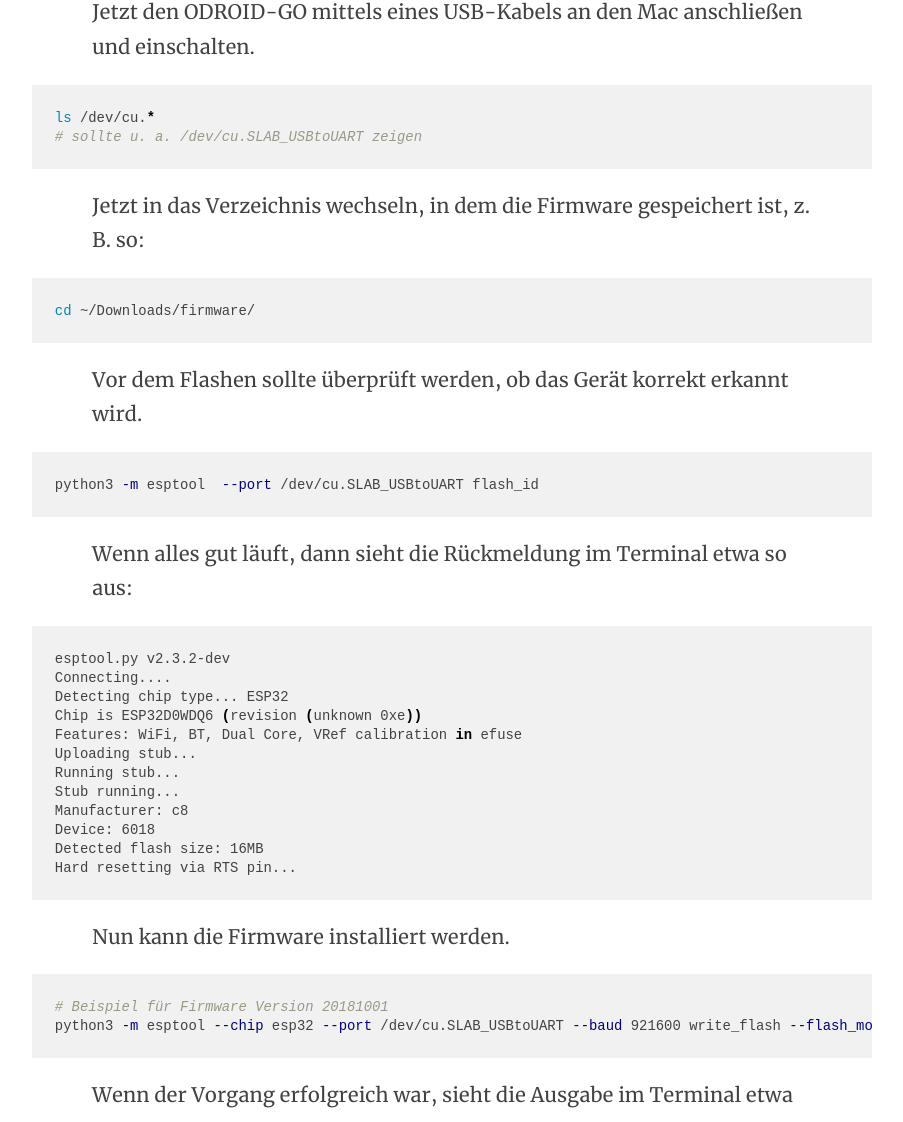
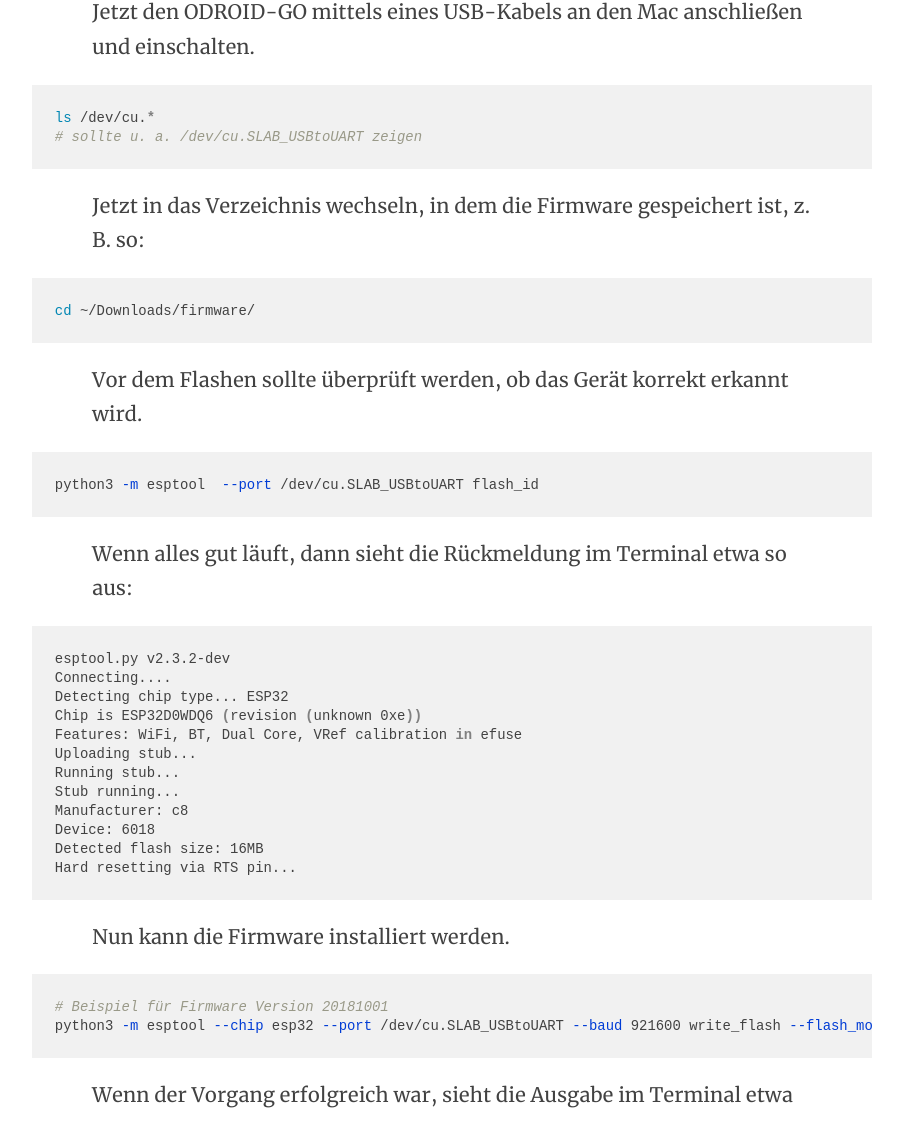
Before and after one commit to marc2o/marc2o.github.io, a Jekyll site: the page built from _posts/2019-04-17-ODROID-GO-Der-Spielspass-Bausatz.md, in a window 1280 px wide. Shown: the part 5206-6328 px from the top of the page, without its empty margins (188-1091 px from the left). Built offline with Jekyll 4.4.1, drawn with Linux system fonts in a browser that asks for light colours.

Commit message:
Update article.css

```diff
--- a/assets/css/article.css
+++ b/assets/css/article.css
@@ -512,30 +512,31 @@
 
 /* rouge Github theme */
 .highlight .c { color: #999988; font-style: italic } /* Comment */
-.highlight .k { color: #000000; font-weight: bold } /* Keyword */
-.highlight .o { color: #000000; font-weight: bold } /* Operator */
+.highlight .k { color: #808080; font-weight: bold } /* Keyword */
+.highlight .m { color: #009999 } /* Literal.Number */
+.highlight .o { color: #808080; font-weight: bold } /* Operator */
+.highlight .s { color: #d01040 } /* Literal.String */
+.highlight .w { color: #bbbbbb } /* Text.Whitespace */
 .highlight .cm { color: #999988; font-style: italic } /* Comment.Multiline */
 .highlight .cp { color: #999999; font-weight: bold; font-style: italic } /* Comment.Preproc */
 .highlight .c1 { color: #999988; font-style: italic } /* Comment.Single */
 .highlight .cs { color: #999999; font-weight: bold; font-style: italic } /* Comment.Special */
-.highlight .gd { color: #000000; } /* Generic.Deleted */
-.highlight .ge { color: #000000; font-style: italic } /* Generic.Emph */
+.highlight .gd { color: #808080; } /* Generic.Deleted */
+.highlight .ge { color: #808080; font-style: italic } /* Generic.Emph */
 .highlight .gr { color: #aa0000 } /* Generic.Error */
 .highlight .gh { color: #999999 } /* Generic.Heading */
-.highlight .gi { color: #000000; } /* Generic.Inserted */
+.highlight .gi { color: #808080; } /* Generic.Inserted */
 .highlight .go { color: #888888 } /* Generic.Output */
 .highlight .gp { color: #555555 } /* Generic.Prompt */
 .highlight .gs { font-weight: bold } /* Generic.Strong */
 .highlight .gu { color: #aaaaaa } /* Generic.Subheading */
 .highlight .gt { color: #aa0000 } /* Generic.Traceback */
-.highlight .kc { color: #000000; font-weight: bold } /* Keyword.Constant */
-.highlight .kd { color: #000000; font-weight: bold } /* Keyword.Declaration */
-.highlight .kn { color: #000000; font-weight: bold } /* Keyword.Namespace */
-.highlight .kp { color: #000000; font-weight: bold } /* Keyword.Pseudo */
-.highlight .kr { color: #000000; font-weight: bold } /* Keyword.Reserved */
+.highlight .kc { color: #808080; font-weight: bold } /* Keyword.Constant */
+.highlight .kd { color: #808080; font-weight: bold } /* Keyword.Declaration */
+.highlight .kn { color: #808080; font-weight: bold } /* Keyword.Namespace */
+.highlight .kp { color: #808080; font-weight: bold } /* Keyword.Pseudo */
+.highlight .kr { color: #808080; font-weight: bold } /* Keyword.Reserved */
 .highlight .kt { color: #445588; font-weight: bold } /* Keyword.Type */
-.highlight .m { color: #009999 } /* Literal.Number */
-.highlight .s { color: #d01040 } /* Literal.String */
 .highlight .na { color: #008080 } /* Name.Attribute */
 .highlight .nb { color: #0086B3 } /* Name.Builtin */
 .highlight .nc { color: #445588; font-weight: bold } /* Name.Class */
@@ -546,10 +547,9 @@
 .highlight .nf { color: #990000; font-weight: bold } /* Name.Function */
 .highlight .nl { color: #990000; font-weight: bold } /* Name.Label */
 .highlight .nn { color: #555555 } /* Name.Namespace */
-.highlight .nt { color: #000080 } /* Name.Tag */
+.highlight .nt { color: #003cd5 } /* Name.Tag */
 .highlight .nv { color: #008080 } /* Name.Variable */
-.highlight .ow { color: #000000; font-weight: bold } /* Operator.Word */
-.highlight .w { color: #bbbbbb } /* Text.Whitespace */
+.highlight .ow { color: #808080; font-weight: bold } /* Operator.Word */
 .highlight .mf { color: #009999 } /* Literal.Number.Float */
 .highlight .mh { color: #009999 } /* Literal.Number.Hex */
 .highlight .mi { color: #009999 } /* Literal.Number.Integer */
```
